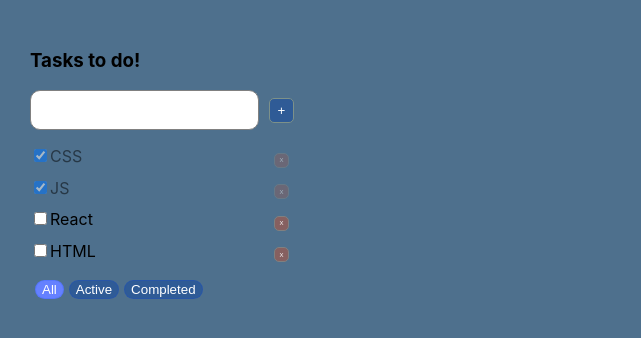
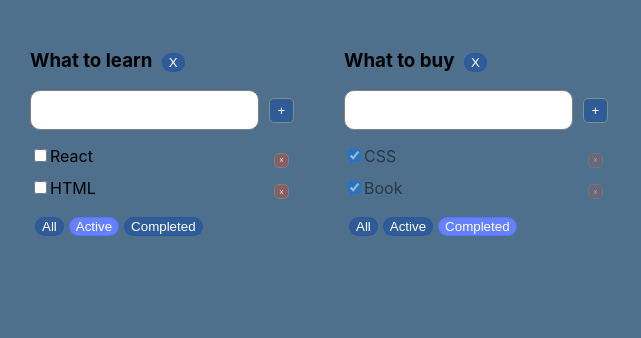
Before and after one commit to buzmakovTim/toDoList, a React (Create React App) app in the folder todolist/: page / in a window 1280 px wide. Shown: the top 338 px of the page, without its empty margins (0-641 px from the left). Built offline with nearby package versions, Linux system fonts and the light colour scheme.

Commit message:
Adding deletting todolist added

```diff
--- a/todolist/src/App.tsx
+++ b/todolist/src/App.tsx
@@ -6,64 +6,124 @@
 
 export type FilterValueType = 'all' | 'completed' | 'active';
 
+type TodoListType = {
+  id: string;
+  title: string;
+  filter: FilterValueType;
+}
+
 function App() {
-  let [tasks, setTasks] = useState<Array<TaskType>>([
-    { id: v1(), title: 'CSS', isDone: true },
+
+
+
+  let todoListId_1 = v1();
+  let todoListId_2 = v1();
+
+  let [todoLists, setTodoLists] = useState<Array<TodoListType>> ([
+    {id: todoListId_1, title: "What to learn", filter: 'active'},
+    {id: todoListId_2, title: "What to buy", filter: 'completed'},
+  ]);
+
+  let [tasksObj, setTasks] = useState({
+    [todoListId_1] : [{ id: v1(), title: 'CSS', isDone: true },
       { id: v1(), title: 'JS', isDone: true },
       { id: v1(), title: 'React', isDone: false },
-    { id: v1(), title: 'HTML', isDone: false },
-  ]);
+      { id: v1(), title: 'HTML', isDone: false },],
+    [todoListId_2] : [{ id: v1(), title: 'CSS', isDone: true },
+      { id: v1(), title: 'Book', isDone: true },
+      { id: v1(), title: 'Beer', isDone: false },
+      { id: v1(), title: 'Milk', isDone: false },],
 
+  })
 
-  function changeStatus(taskId: string, isDone: boolean) {
-    let task = tasks.find( t => t.id === taskId)
+  function changeStatus(taskId: string, isDone: boolean, todoListId: string) {
+    let tasks = tasksObj[todoListId];
+    let task = tasks.find(t => t.id === taskId);
     if(task) {
-      task.isDone = !task.isDone;
+      task.isDone = isDone;
+
+      setTasks({...tasksObj});
+    }
   }
 
-    setTasks([... tasks]);
+  //let [filter, setFilter] = useState<FilterValueType>('all');
+
+  function changeFilter(value: FilterValueType, todoListId: string) {
+    let todoList = todoLists.find(tl => tl.id === todoListId);
+    if(todoList) {
+      todoList.filter = value;
+      setTodoLists([...todoLists]);
+    }
+    //setFilter(value);
   }
 
-  let [filter, setFilter] = useState<FilterValueType>('all');
+  // let tasksForTodoList = tasks;
+  // if (filter === 'completed') {
+  //   tasksForTodoList = tasks.filter((t) => t.isDone === true);
+  // }
+  // if (filter === 'active') {
+  //   tasksForTodoList = tasks.filter((t) => t.isDone === false);
+  // }
 
-  function changeFilter(value: FilterValueType) {
-    setFilter(value);
+  function removeTask(id: string, todoListId: string) {
+    // alert(id)
+    let tasks = tasksObj[todoListId]
+    let filteredTasks = tasks.filter((t) => t.id != id);
+    tasksObj[todoListId] = filteredTasks;
+
+    setTasks({...tasksObj});
   }
 
-  let tasksForTodoList = tasks;
-  if (filter === 'completed') {
-    tasksForTodoList = tasks.filter((t) => t.isDone === true);
-  }
-  if (filter === 'active') {
-    tasksForTodoList = tasks.filter((t) => t.isDone === false);
+  let removeTodoList = (todoListId: string) => {
+    let filteredTodolist = todoLists.filter(tl => tl.id !== todoListId)
+    setTodoLists(filteredTodolist);
+    delete tasksObj[todoListId];
+    setTasks({...tasksObj});
   }
 
-  function removeTask(id: string) {
-    // alert(id)
-    let filteredTasks = tasks.filter((t) => t.id !== id);
-    setTasks(filteredTasks);
-  }
+  function addTask(title: string, todoListId: string) {
 
-  function addTask(title: string) {
-    const newTask: TaskType = {
-      id: v1(),
-      title: title,
-      isDone: false,
-    };
-    setTasks([newTask, ...tasks]);
+    let task = {id: v1(), title: title, isDone: false};
+    let tasks = tasksObj[todoListId];
+
+    let newTasks = [task, ...tasks];
+    tasksObj[todoListId] = newTasks
+    setTasks({...tasksObj});
   }
 
   return (
     <div className="App">
-      <Todolist
-        filter={filter}
-        title="Tasks to do!"
+
+      {
+       todoLists.map( (td) => {
+
+        let tasksForTodoList = tasksObj[td.id];
+        if (td.filter === 'completed') {
+          tasksForTodoList = tasksForTodoList.filter((t) => t.isDone === true);
+        }
+        if (td.filter === 'active') {
+          tasksForTodoList = tasksForTodoList.filter((t) => t.isDone === false);
+        }
+
+
+
+
+              return  <Todolist
+                  key={td.id}
+                  id={td.id}
+                  title={td.title}
+                  filter={td.filter}
                   tasks={tasksForTodoList}
                   removeTask={removeTask}
                   addTask={addTask}
                   changeFilter={changeFilter}
                   changeStatus={changeStatus}
+                  removeTodoList={removeTodoList}
                 />
+
+         } )
+      }
+
     </div>
   );
 }
--- a/todolist/src/Todolist.tsx
+++ b/todolist/src/Todolist.tsx
@@ -1,4 +1,5 @@
 import React, { useState, KeyboardEvent } from 'react';
+import { v1 } from 'uuid';
 import { FilterValueType } from './App';
 import c from './Todolist.module.css';
 
@@ -9,13 +10,15 @@
 };
 
 type PropsTypeTodolist = {
+  id: string;
   title: string;
   filter: FilterValueType;
   tasks: Array<TaskType>;
-  addTask: (title: string) => void;
-  removeTask: (id: string) => void;
-  changeFilter: (value: FilterValueType) => void;
-  changeStatus: (taskId: string, isDone: boolean) => void;
+  addTask: (title: string, todoListId: string) => void;
+  removeTask: (id: string, todoListId: string) => void;
+  changeFilter: (value: FilterValueType, todoListId: string) => void;
+  changeStatus: (taskId: string, isDone: boolean, todoListId: string) => void;
+  removeTodoList: (id: string) => void;
 };
 
 export function Todolist(props: PropsTypeTodolist) {
@@ -26,7 +29,7 @@
   const addTaskOnClick = () => {
 
     if(title.trim() !== "" ) {
-      props.addTask(title.trim());
+      props.addTask(title.trim(), props.id);
       setTitle('');
     } else {
       setError("Title is required!");
@@ -42,20 +45,23 @@
 
   // Filter functions
   const showAll = () => {
-    props.changeFilter('all');
+    props.changeFilter('all', props.id);
   };
   const showActive = () => {
-    props.changeFilter('active');
+    props.changeFilter('active', props.id);
   };
   const showCompleted = () => {
-    props.changeFilter('completed');
+    props.changeFilter('completed', props.id);
   };
 
+  const removeTodoList = () => {
+    props.removeTodoList(props.id);
+  }
   //const onChangeHandler = () => {props.changeStatus()};
 
   return (
     <div>
-      <h3>{props.title}</h3>
+      <h3>{props.title} <button onClick={removeTodoList}>X</button></h3>
 
       <div>
         <input
@@ -74,13 +80,13 @@
           <li className={t.isDone ? "isDone" : ""}>
             <div className={c.taskLine}>
               <div>
-                <input onChange={ () => {props.changeStatus(t.id, !t.isDone)}} type="checkbox" checked={t.isDone} />
+                <input onChange={ () => {props.changeStatus(t.id, !t.isDone, props.id)}} type="checkbox" checked={t.isDone} />
                 <span>{t.title}</span>
               </div>
               <div className={c.buttonRemoveTask}>
                 <button
                   onClick={() => {
-                    props.removeTask(t.id);
+                    props.removeTask(t.id, t.id);
                   }}
                 >
                   X
```
Lines whose indentation alone changed are shown as unchanged.
